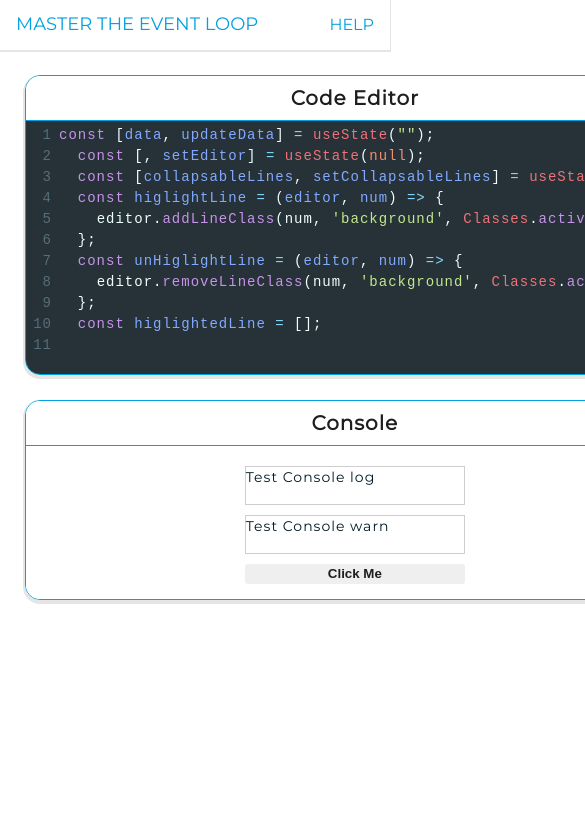
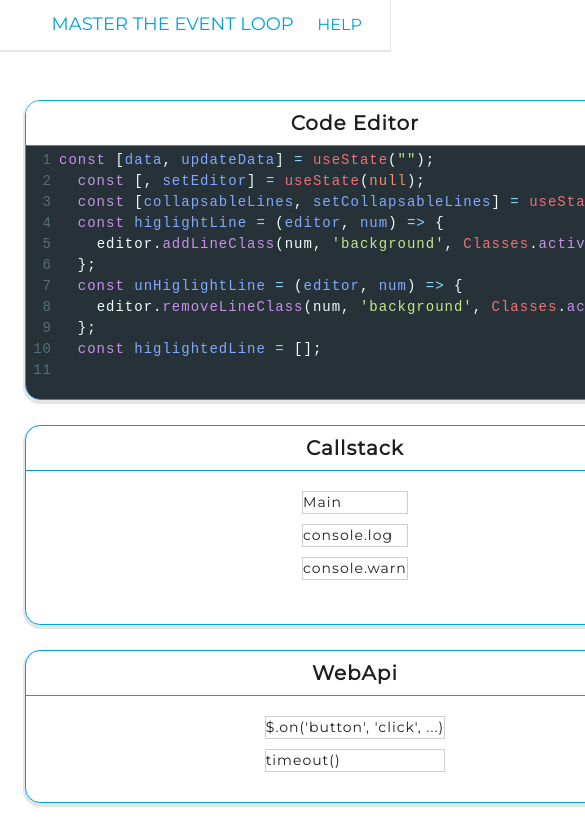
Before and after one commit to Dhaval1403/master-the-event-loop, a React (Create React App) app: page / in a window 390 px wide. Shown: the top 826 px of the page, 585 px wide, since content can reach past the window. Built offline with nearby package versions, Linux system fonts and the light colour scheme.

Commit message:
button and mobile done

```diff
--- a/src/components/Button/ButtonStyled.js
+++ b/src/components/Button/ButtonStyled.js
@@ -8,7 +8,9 @@ export const ButtonStyled = styled.button`
 	${layout};
 	${space};
 	${typography};
+	background-color: ${variable.colorBlue};
 	${({ borderRadius }) => borderRadius === undefined && `border-radius: ${variable.borderRadius}`};
+	color: ${variable.colorBlueDark};
 	cursor: pointer;
 	${({ fontWeight }) => fontWeight === undefined && 'font-weight: 700'};
 	${({ textAlign }) => textAlign === undefined && 'text-align: center'};
@@ -17,85 +19,10 @@ export const ButtonStyled = styled.button`
 		color ${variable.transition};
 	vertical-align: middle;
 	white-space: nowrap;
-	${({ width }) => width === undefined && 'width: auto'};
-	${({ themeSize }) =>
-		themeSize === undefined &&
-		css`
-			${({ height }) => height === undefined && `height: ${variable.buttonHeight}`};
-			min-width: ${({ minWidth }) => minWidth || '220px'};
-			${({ pl }) => pl === undefined && `padding-left: ${variable.buttonPadding}`};
-			${({ pr }) => pr === undefined && `padding-right: ${variable.buttonPadding}`};
-		`};
-	${({ themeSize }) =>
-		themeSize === 'none' &&
-		css`
-			${({ height }) => height === undefined && 'height: auto'};
-			${({ pl }) => pl === undefined && 'padding-left: 0'};
-			${({ pr }) => pr === undefined && 'padding-right: 0'};
-		`};
-	${({ themeSize }) =>
-		themeSize === 'small' &&
-		css`
-			${({ height }) => height === undefined && `height: ${variable.buttonHeight}`};
-			min-width: ${({ minWidth }) => minWidth || '120px'};
-			${({ pl }) => pl === undefined && 'padding-left: 1vw'};
-			${({ pr }) => pr === undefined && 'padding-right: 1vw'};
-		`};
-	${({ active, themeType }) =>
-		active &&
-		themeType === undefined &&
-		css`
-			@media (min-width: ${variable.lg}) {
-				background-color: ${variable.colorBlueDark};
-				color: ${variable.colorWhite};
-				svg {
-					fill: ${variable.colorWhite};
-				}
-			}
-		`};
-	${({ themeType }) =>
-		themeType === 'border' &&
-		css`
-			background-color: ${({ backgroundColor }) =>
-				backgroundColor ? variable[backgroundColor] : 'transparent'};
-			border: 2px solid
-				${({ borderColor }) => (borderColor ? variable[borderColor] : variable.colorBlue)};
-			color: ${({ color }) => (color ? variable[color] : variable.colorBlue)};
-			${({ fontSize }) => fontSize === undefined && 'font-size: 16px'};
-			text-transform: ${({ textTransform }) => textTransform || 'capitalize'};
-			svg {
-				fill: ${variable.colorBlue};
-			}
-		`};
-	${({ disabled, themeType }) =>
-		!disabled &&
-		themeType === 'border' &&
-		css`
-			@media (min-width: ${variable.lg}) {
-				&:active,
-				&:hover {
-					background-color: ${({ hoverColor }) =>
-						hoverColor ? variable[hoverColor] : variable.colorBlueDark};
-					border: 2px solid
-						${({ hoverColor }) => (hoverColor ? variable[hoverColor] : variable.colorBlueDark)};
-					color: ${variable.colorWhite};
-					svg {
-						fill: ${variable.colorWhite};
-					}
-				}
-			}
-		`}
-	${({ active, themeType }) =>
-		active &&
-		themeType === 'border' &&
-		css`
-			@media (min-width: ${variable.lg}) {
-				background-color: ${variable.colorBlueDark};
-				border: 2px solid ${variable.colorBlueDark};
-				color: ${variable.colorWhite};
-				svg {
-					fill: ${variable.colorWhite};
-				}
-			}
-		`};
+	width: 100%;
+	&:hover {
+		background-color: ${({ hoverColor }) =>
+			hoverColor ? variable[hoverColor] : variable.colorBlueDark};
+		color: ${variable.colorWhite};
+	}
 `
--- a/src/components/Container/Container.js
+++ b/src/components/Container/Container.js
@@ -1,4 +1,5 @@
 import React from 'react'
+import { ThemeProvider } from 'styled-components'
 
 import CallbackQueue from '../CallbackQueue/CallbackQueue'
 import Callstack from '../Callstack/Callstack'
@@ -11,6 +12,7 @@ import Editor from '../Editor/Editor'
 
 import { Cell, Grid } from '../../styles/grid'
 import { Normalize } from '../../styles/normalize'
+import { theme } from '../../styles/theme'
 import Help from '../Help/Help'
 
 const Container = () => {
@@ -18,6 +20,7 @@ const Container = () => {
 
 	return (
 		<>
+			<ThemeProvider theme={theme}>
 				<Normalize />
 
 				<Header />
@@ -26,10 +29,12 @@ const Container = () => {
 
 				<Grid
 					display="grid"
-				gridTemplateColumns="2fr 1fr 1fr"
+					gridTemplateColumns={{ d: '1fr', md: '2fr 1fr 1fr' }}
 					gridTemplateRows="300px 200px"
 					gridGap="25px"
-				m="25px"
+					ml="25px"
+					mr="25px"
+					mt="100px"
 				>
 					<Cell>
 						<Editor />
@@ -55,6 +60,7 @@ const Container = () => {
 						<CallbackQueue />
 					</Cell>
 				</Grid>
+			</ThemeProvider>
 		</>
 	)
 }
--- a/src/components/Header/HeaderStyled.js
+++ b/src/components/Header/HeaderStyled.js
@@ -3,7 +3,7 @@ import styled from 'styled-components'
 import { variable } from '../../styles/variable'
 
 export const HeaderStyled = styled.header`
-	position: sticky;
+	position: fixed;
 	top: 0;
 	background-color: ${variable.colorWhite};
 	box-shadow: 0 1px 0 1px ${variable.colorBlackTransparent1};
@@ -12,7 +12,7 @@ export const HeaderStyled = styled.header`
 	transition: background-color ${variable.transition}, box-shadow ${variable.transition},
 		min-height ${variable.transition}, padding ${variable.transition};
 	width: 100%;
-	z-index: 100;
+	z-index: 5;
 `
 
 export const LinkTo = styled.a``
--- a/src/styles/console.js
+++ b/src/styles/console.js
@@ -1,9 +1,11 @@
 import styled from 'styled-components'
 import { space, typography } from 'styled-system'
 
+import { scrollbar } from './scroll'
 import { variable } from './variable'
 
 export const ConsoleBox = styled.div`
+	${scrollbar()};
 	background-color: ${variable.colorWhite};
 	border: 1px solid ${variable.colorBlue};
 	border-radius: 15px;
--- /dev/null
+++ b/src/styles/scroll.js
@@ -0,0 +1,39 @@
+import { css } from 'styled-components'
+
+import { variable } from './variable'
+
+export const scrollbar = (
+	colorBlue = variable.colorBlue,
+	colorBlack3 = variable.colorBlack3,
+	scrollbarSize = '8px'
+) => {
+	return css`
+		&::-webkit-scrollbar {
+			height: 100%;
+			width: ${scrollbarSize};
+		}
+		&::-webkit-scrollbar-button {
+			background-color: ${colorBlack3};
+			display: none;
+		}
+		&::-webkit-scrollbar-corner {
+			background-color: ${colorBlack3};
+		}
+		&::-webkit-resizer {
+			background-color: ${colorBlack3};
+		}
+		&::-webkit-scrollbar-thumb {
+			background-color: ${colorBlue};
+			border-radius: 10px;
+			height: 50px;
+		}
+		&::-webkit-scrollbar-track {
+			background-color: ${variable.colorWhite};
+		}
+		&::-webkit-scrollbar-track-piece {
+			background-color: ${colorBlack3};
+			border-radius: 10px;
+			margin: 0;
+		}
+	`
+}
--- /dev/null
+++ b/src/styles/theme.js
@@ -0,0 +1,12 @@
+import { variable } from './variable'
+
+export const theme = {
+	breakpoints: {
+		xs: variable.xs,
+		sm: variable.sm,
+		md: variable.md,
+		lg: variable.lg,
+		xl: variable.xl,
+	},
+	space: [0, 4, 8, 16, 28, 50],
+}
--- a/src/styles/variable.js
+++ b/src/styles/variable.js
@@ -69,4 +69,8 @@ export const variable = {
 	// Size
 	headerHeight: '50px',
 	headerHeightMobile: '70px',
+
+	// Button
+	buttonHeight: '30px',
+	buttonPadding: '2vw',
 }
```
Also changed, not shown: src/styles/box.js (deleted, +0 -30 lines), src/styles/normalize.js. Lines whose indentation alone changed are shown as unchanged.
